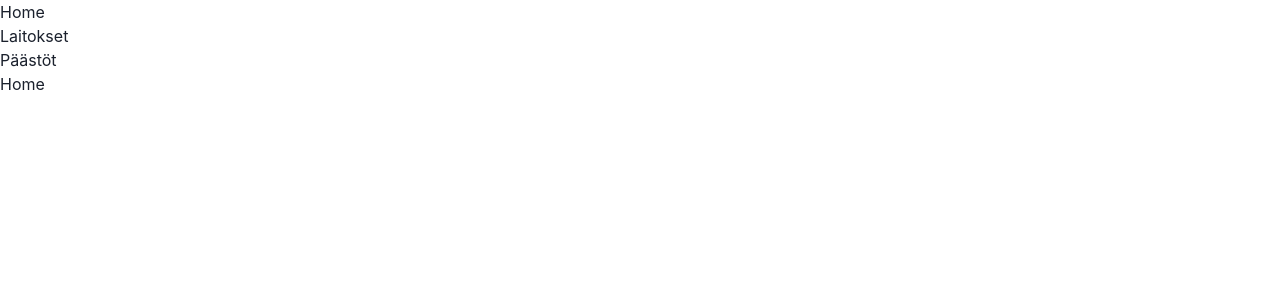
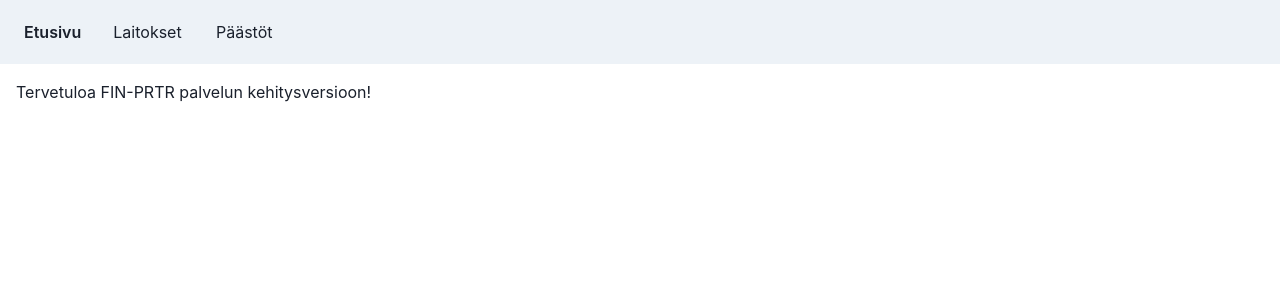
Before and after one commit to sykefi/PRTR, a React (Create React App) app in the folder ui/: page / in a window 1280 px wide. Shown: the top 300 px of the page. Built offline with nearby package versions, Linux system fonts and the light colour scheme.

Commit message:
Add initial styled navigation

```diff
--- a/ui/package.json
+++ b/ui/package.json
@@ -3,6 +3,7 @@
   "version": "0.1.0",
   "private": true,
   "dependencies": {
+    "@chakra-ui/icons": "^1.0.15",
     "@chakra-ui/react": "^1.6.7",
     "@emotion/react": "^11.4.1",
     "@emotion/styled": "^11.3.0",
--- a/ui/public/locales/fi/translation.json
+++ b/ui/public/locales/fi/translation.json
@@ -1,5 +1,7 @@
 {
   "common": {
+    "welcomeMessage": "Tervetuloa FIN-PRTR palvelun kehitysversioon!",
+    "frontPage": "Etusivu",
     "facilities": "Laitokset",
     "pollutantReleases": "Päästöt"
   }
--- a/ui/src/App.tsx
+++ b/ui/src/App.tsx
@@ -1,40 +1,35 @@
-import { useTranslation } from 'react-i18next'
-import { BrowserRouter as Router, Switch, Route, Link } from 'react-router-dom'
-import { Home } from './components/Home'
+import { BrowserRouter as Router, Switch, Route } from 'react-router-dom'
+import { FrontPage } from './components/FrontPage'
 import { Facilities } from './components/Facilities'
 import { Releases } from './components/Releases'
+import Navigation from './components/Navigation'
+import { NavigationItem, RoutePath } from './models'
+import { Box } from '@chakra-ui/layout'
+
+const navigationItems: NavigationItem[] = [
+  { tKey: 'common.frontPage', path: RoutePath.FrontPage },
+  { tKey: 'common.facilities', path: RoutePath.Facilities },
+  { tKey: 'common.pollutantReleases', path: RoutePath.Releases }
+]
 
 const App = () => {
-  const { t } = useTranslation()
-
   return (
     <div data-cy="app-container">
       <Router>
-        <div>
-          <ul>
-            <li>
-              <Link to="/">Home</Link>
-            </li>
-            <li>
-              <Link to="/facilities">{t('common.facilities')}</Link>
-            </li>
-            <li>
-              <Link to="/releases">{t('common.pollutantReleases')}</Link>
-            </li>
-          </ul>
-
+        <Navigation navigationItems={navigationItems} />
+        <Box p={4}>
           <Switch>
-            <Route path="/facilities">
+            <Route path={`/${RoutePath.Facilities}`}>
               <Facilities />
             </Route>
-            <Route path="/releases">
+            <Route path={`/${RoutePath.Releases}`}>
               <Releases />
             </Route>
             <Route path="/">
-              <Home />
+              <FrontPage />
             </Route>
           </Switch>
-        </div>
+        </Box>
       </Router>
     </div>
   )
--- /dev/null
+++ b/ui/src/components/FrontPage.tsx
@@ -0,0 +1,6 @@
+import { useTranslation } from 'react-i18next'
+
+export const FrontPage = () => {
+  const { t } = useTranslation()
+  return <div>{t('common.welcomeMessage')}</div>
+}
--- a/ui/src/components/Home.tsx
+++ /dev/null
@@ -1,3 +0,0 @@
-export const Home = () => {
-  return <div>Home</div>
-}
--- /dev/null
+++ b/ui/src/components/Navigation.tsx
@@ -0,0 +1,92 @@
+import {
+  Box,
+  Flex,
+  HStack,
+  Link,
+  IconButton,
+  useDisclosure,
+  useColorModeValue,
+  Stack
+} from '@chakra-ui/react'
+import { HamburgerIcon, CloseIcon } from '@chakra-ui/icons'
+import { NavLink as RrLink } from 'react-router-dom'
+import { useTranslation } from 'react-i18next'
+import { NavigationItem, RoutePath } from '../models'
+
+const NavLink = ({ navigationItem }: { navigationItem: NavigationItem }) => {
+  const { t } = useTranslation()
+  const displayText = t(navigationItem.tKey)
+
+  return (
+    <Link
+      as={RrLink}
+      to={navigationItem.path}
+      exact={navigationItem.path === RoutePath.FrontPage}
+      px={2}
+      py={1}
+      rounded={'md'}
+      _hover={{
+        textDecoration: 'none',
+        bg: useColorModeValue('gray.200', 'gray.700')
+      }}
+      _after={{
+        display: 'block',
+        content: `"${displayText}"`,
+        fontWeight: 600,
+        height: '1px',
+        color: 'transparent',
+        overflow: 'hidden',
+        visibility: 'hidden'
+      }}
+      _activeLink={{ fontWeight: 600 }}
+      href={'#'}>
+      {displayText}
+    </Link>
+  )
+}
+
+const Navigation = ({
+  navigationItems
+}: {
+  navigationItems: NavigationItem[]
+}) => {
+  const { isOpen, onOpen, onClose } = useDisclosure()
+
+  return (
+    <>
+      <Box bg={useColorModeValue('gray.100', 'gray.900')} px={4}>
+        <Flex h={16} alignItems={'center'} justifyContent={'space-between'}>
+          <IconButton
+            size={'md'}
+            icon={isOpen ? <CloseIcon /> : <HamburgerIcon />}
+            aria-label={'Open Menu'}
+            display={{ md: 'none' }}
+            onClick={isOpen ? onClose : onOpen}
+          />
+          <HStack spacing={8} alignItems={'center'}>
+            <HStack
+              as={'nav'}
+              spacing={4}
+              display={{ base: 'none', md: 'flex' }}>
+              {navigationItems.map(item => (
+                <NavLink key={item.path} navigationItem={item} />
+              ))}
+            </HStack>
+          </HStack>
+        </Flex>
+
+        {isOpen ? (
+          <Box pb={4} display={{ md: 'none' }}>
+            <Stack as={'nav'} spacing={4}>
+              {navigationItems.map(item => (
+                <NavLink key={item.path} navigationItem={item} />
+              ))}
+            </Stack>
+          </Box>
+        ) : null}
+      </Box>
+    </>
+  )
+}
+
+export default Navigation
--- /dev/null
+++ b/ui/src/models.tsx
@@ -0,0 +1,12 @@
+import { TranslationKeys } from './react-i18next'
+
+export enum RoutePath {
+  FrontPage = '',
+  Facilities = 'facilities',
+  Releases = 'releases'
+}
+
+export interface NavigationItem {
+  tKey: TranslationKeys
+  path: RoutePath
+}
```
Also changed, not shown: 1 other file (tests, documents, lock files or other folders).
